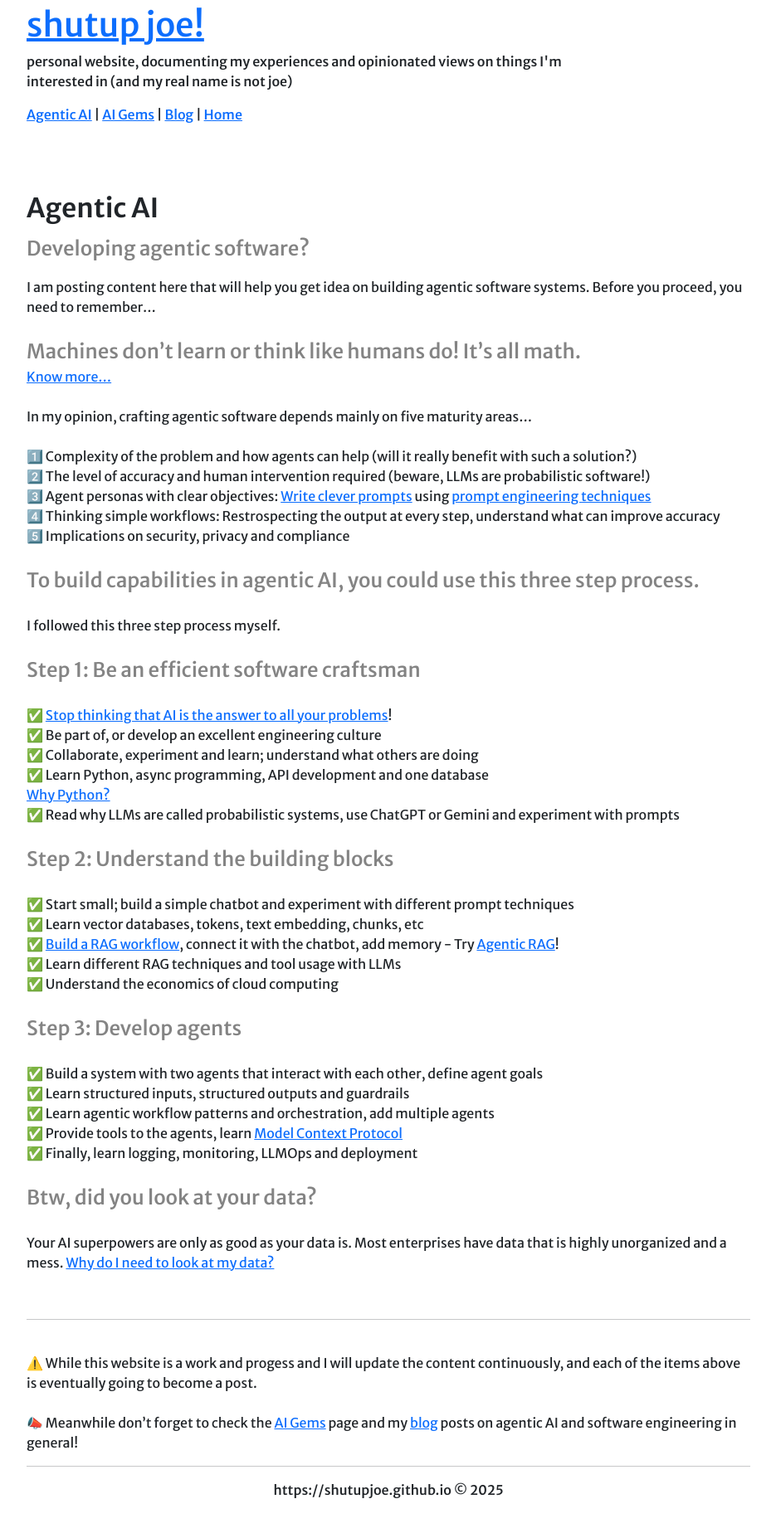
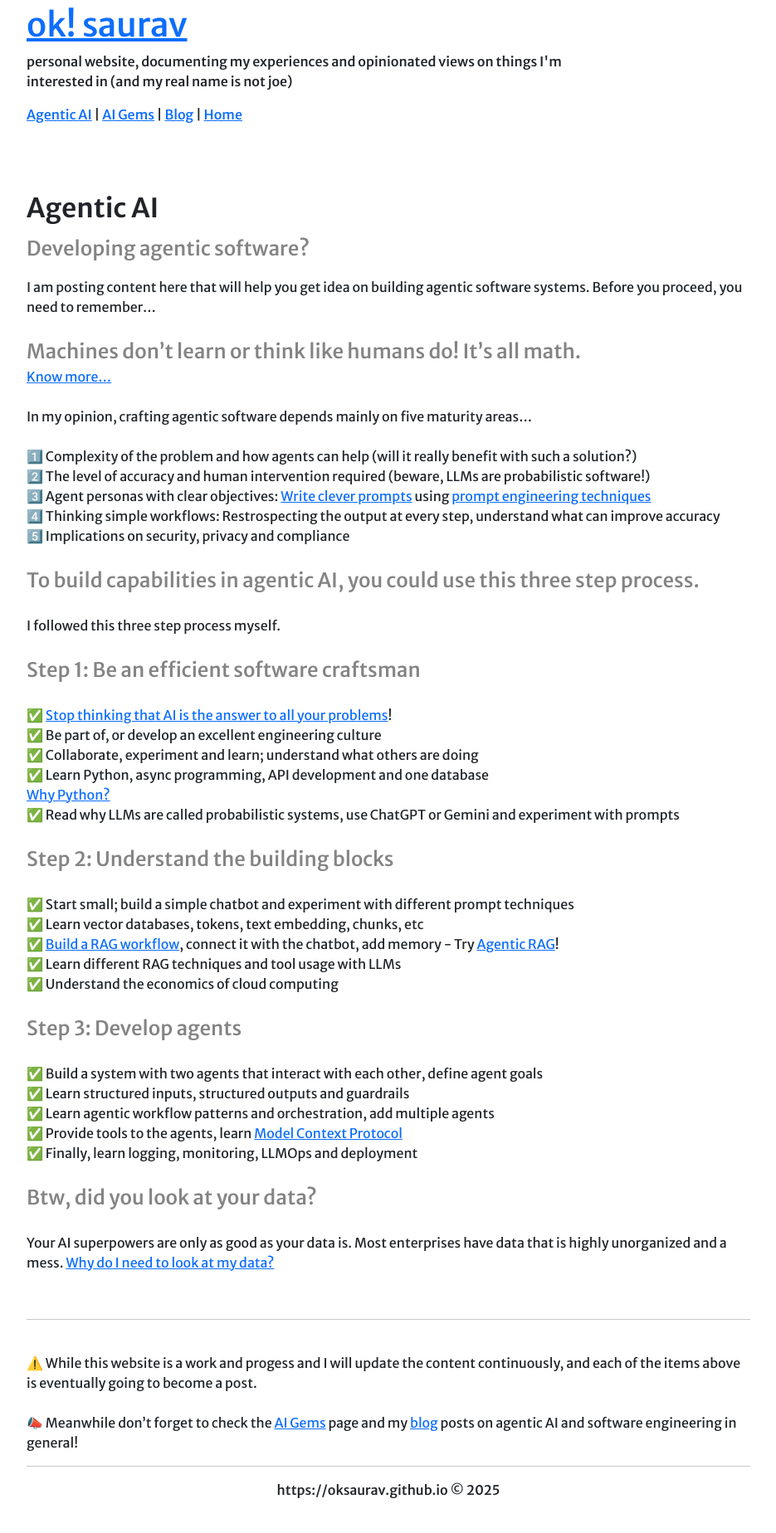
Before and after one commit to coffeeml/coffeeml.github.io, a Jekyll site: the page built from _pages/agentic-ai.markdown, in a window 1280 px wide. Shown: the whole page at 83% size, without its empty margins (172-1107 px from the left). Built offline with Jekyll 4.4.1, drawn with Linux system fonts in a browser that asks for light colours; nearby versions of some CDN libraries.

Commit message:
Update _config.yml

```diff
--- a/_config.yml
+++ b/_config.yml
@@ -1,11 +1,11 @@
 # Site settings
-title: shutup joe!
+title: ok! saurav
 email:
 description: personal website, documenting my experiences and opinionated views on things I'm interested in (and my real name is not joe)
 baseurl: ""
-url: "https://shutupjoe.github.io"
+url: "https://oksaurav.github.io"
 linkedin_username:
-github_username:  agent1oop
+github_username:  oksaurav
 twitter_username:
 
 # Build settings
```
